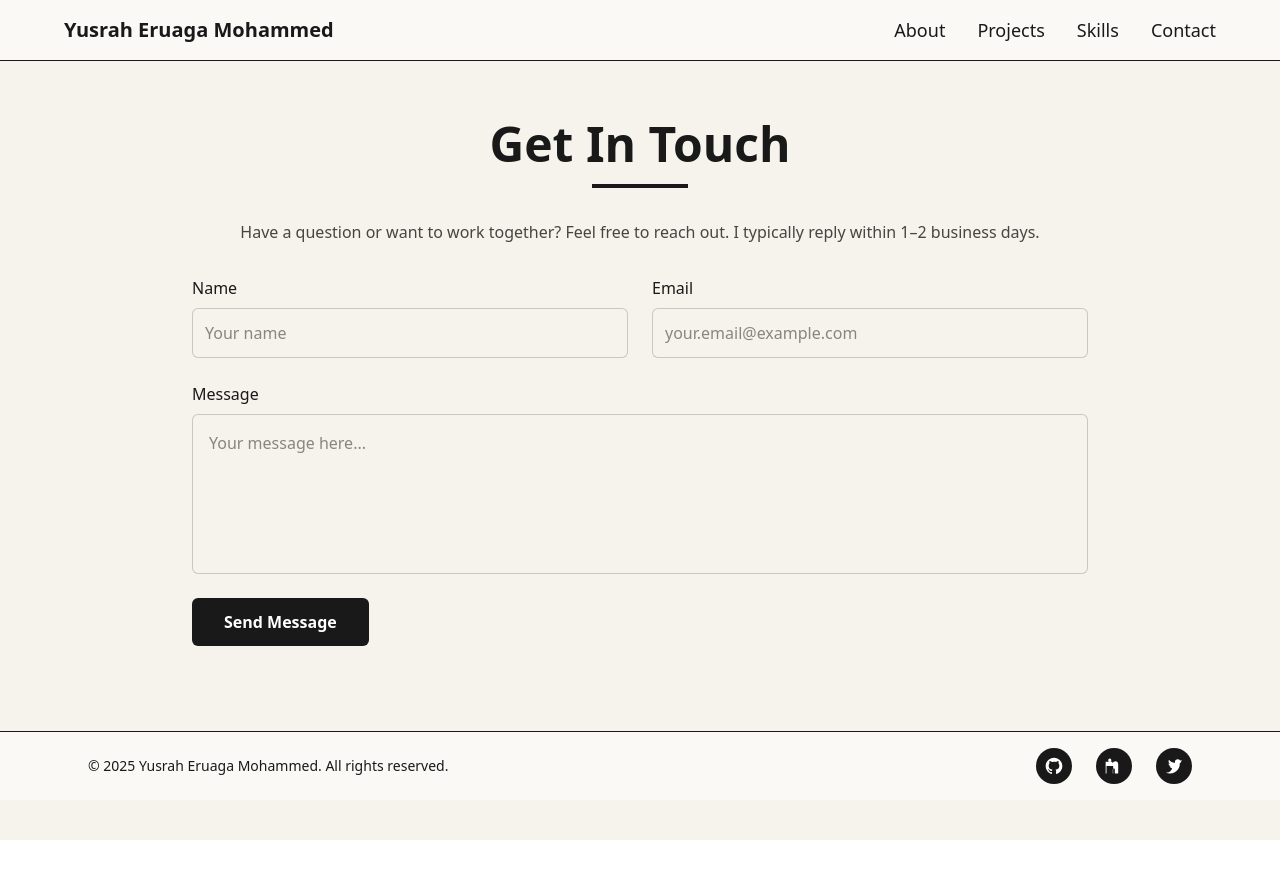
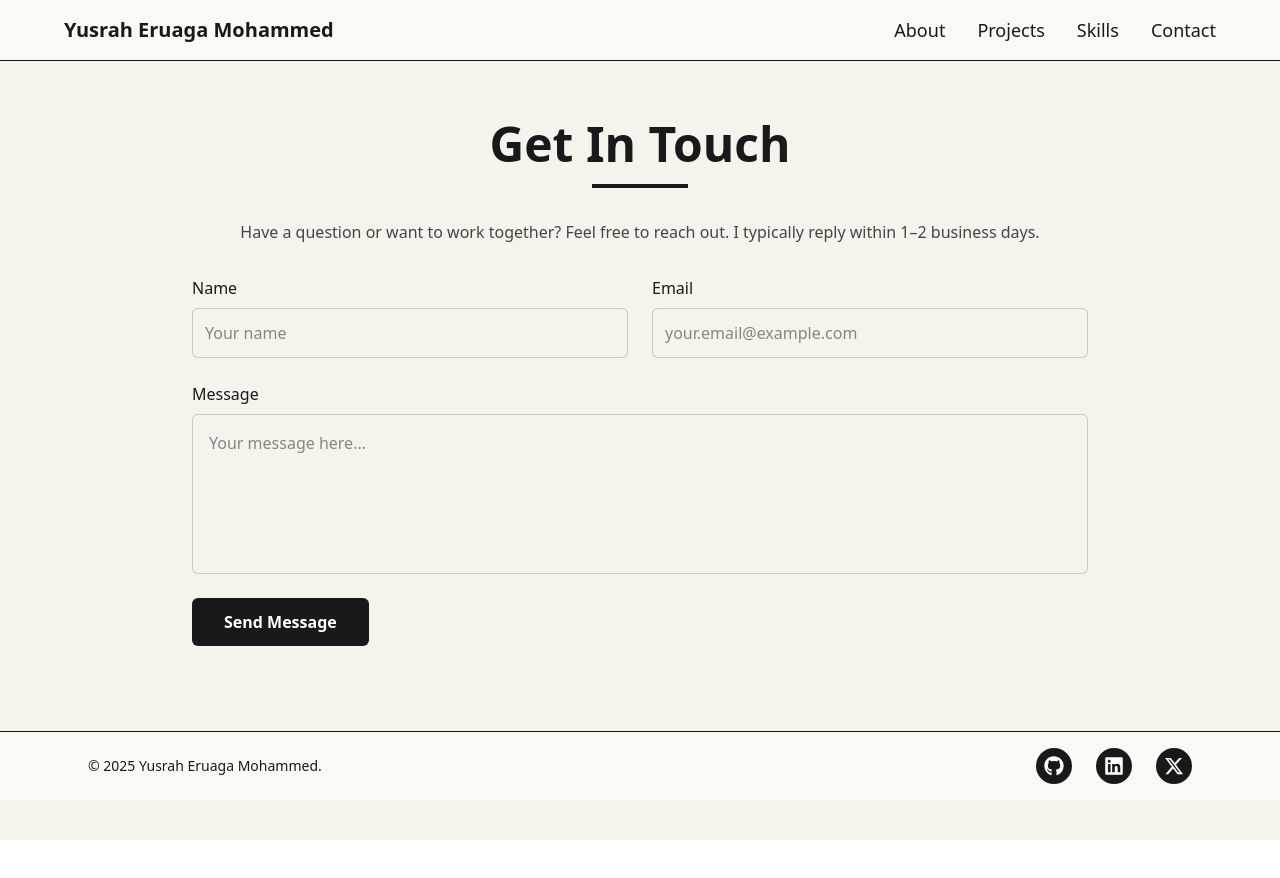
Before and after one commit to miss-yusrah/Portfolio, a React (Vite) app: page /contact in a window 1280 px wide. Shown: the top 878 px of the page. Built offline with nearby package versions, Linux system fonts and the light colour scheme.

Commit message:
updated navbar

```diff
--- a/package.json
+++ b/package.json
@@ -13,6 +13,7 @@
     "@tailwindcss/vite": "^4.1.17",
     "react": "^19.2.0",
     "react-dom": "^19.2.0",
+    "react-icons": "^5.5.0",
     "react-router-dom": "^7.10.0",
     "tailwindcss": "^4.1.17"
   },
--- a/src/components/Footer.tsx
+++ b/src/components/Footer.tsx
@@ -1,26 +1,49 @@
+import { FaGithub, FaLinkedin} from "react-icons/fa";
+import { FaXTwitter } from "react-icons/fa6";
+
 const Footer = () => {
   return (
     <footer className="fixed left-0 bottom-0 w-full border-t border-[#191919] bg-[#FAF9F6] text-[#191919] py-4 px-4 md:px-16 ">
       <div className="max-w-6xl mx-auto px-6 flex items-center justify-between">
-                <p className="text-sm">© {new Date().getFullYear()} Yusrah Eruaga Mohammed. All rights reserved.</p>
+        <p className="text-sm">
+          © {new Date().getFullYear()} Yusrah Eruaga Mohammed.
+        </p>
 
         <div className="flex items-center gap-6">
           {/* simple SVG icon placeholders */}
-                    <a href="https://github.com/miss-yusrah" aria-label="GitHub" target="_blank" rel="noopener noreferrer" className="p-2 rounded-full bg-[#191919] hover:-translate-y-1 hover:scale-105 transition-transform duration-200">
-                        <svg width="20" height="20" viewBox="0 0 24 24" fill="none" className="text-white"><path d="M12 2C6.48 2 2 6.48 2 12c0 4.42 2.87 8.166 6.84 9.49.5.09.68-.22.68-.48 0-.24-.01-.87-.01-1.71-2.78.6-3.37-1.34-3.37-1.34-.45-1.16-1.11-1.47-1.11-1.47-.91-.62.07-.61.07-.61 1 .07 1.53 1.03 1.53 1.03.9 1.53 2.36 1.09 2.94.83.09-.65.35-1.09.63-1.34-2.22-.25-4.56-1.11-4.56-4.95 0-1.09.39-1.98 1.03-2.68-.1-.25-.45-1.27.1-2.65 0 0 .84-.27 2.75 1.02A9.56 9.56 0 0 1 12 6.8c.85.004 1.71.115 2.51.34 1.9-1.3 2.74-1.02 2.74-1.02.55 1.38.2 2.4.1 2.65.64.7 1.03 1.6 1.03 2.68 0 3.85-2.34 4.7-4.57 4.95.36.31.68.92.68 1.85 0 1.33-.01 2.4-.01 2.73 0 .27.18.58.69.48C19.14 20.16 22 16.42 22 12c0-5.52-4.48-10-10-10z" fill="currentColor" /></svg>
+          <a
+            href="https://github.com/miss-yusrah"
+            aria-label="GitHub"
+            target="_blank"
+            rel="noopener noreferrer"
+            className="p-2 rounded-full bg-[#191919] hover:-translate-y-1 hover:scale-105 transition-transform duration-200"
+          >
+            <FaGithub size={20} className="text-white" />
           </a>
 
-                    <a href="https://www.linkedin.com/in/yusrah-mohammed-513133312/" aria-label="LinkedIn" target="_blank" rel="noopener noreferrer" className="p-2 rounded-full bg-[#191919] hover:-translate-y-1 hover:scale-105 transition-transform duration-200">
-                        <svg width="20" height="20" viewBox="0 0 24 24" fill="none" className='text-white'><path d="M6.94 6.94a1.94 1.94 0 110-3.88 1.94 1.94 0 010 3.88zM3 21h8v-9H3v9zM21 21h-8v-4.5c0-2.22-2.5-2.05-2.5 0V21H2V7h8v1.7c1.96-3.28 7.04-3.53 7.04 1.56V21z" fill="currentColor" /></svg>
+          <a
+            href="https://www.linkedin.com/in/yusrah-mohammed-513133312/"
+            aria-label="LinkedIn"
+            target="_blank"
+            rel="noopener noreferrer"
+            className="p-2 rounded-full bg-[#191919] hover:-translate-y-1 hover:scale-105 transition-transform duration-200"
+          >
+            <FaLinkedin size={20} className="text-white" />
           </a>
 
-                    <a href=" https://x.com/MohammedNusee?t=EkMjo3Aj8RiuS_3wIhqS3A&s=08" aria-label="Twitter" target="_blank" rel="noopener noreferrer" className="p-2 rounded-full bg-[#191919] text-white hover:-translate-y-1 hover:scale-105 transition-transform duration-200">
-                        <svg width="20" height="20" viewBox="0 0 24 24" fill="none"><path d="M22 5.92c-.63.28-1.3.48-2 .57.72-.43 1.27-1.12 1.53-1.94-.67.4-1.41.7-2.2.86A3.48 3.48 0 0016.5 4c-1.92 0-3.48 1.57-3.48 3.5 0 .27.03.53.09.78-2.89-.15-5.45-1.53-7.17-3.64-.3.52-.47 1.12-.47 1.76 0 1.21.62 2.28 1.56 2.91-.58-.02-1.13-.18-1.61-.44v.04c0 1.7 1.21 3.12 2.82 3.45-.29.08-.6.12-.92.12-.22 0-.43-.02-.64-.06.43 1.3 1.67 2.25 3.14 2.28A6.98 6.98 0 012 19.54 9.86 9.86 0 007.29 21c7.55 0 11.69-6.25 11.69-11.67v-.53c.8-.57 1.49-1.28 2.03-2.09-.73.33-1.51.56-2.32.66z" fill="currentColor" /></svg>
+          <a
+            href=" https://x.com/MohammedNusee"
+            aria-label="X"
+            target="_blank"
+            rel="noopener noreferrer"
+            className="p-2 rounded-full bg-[#191919] text-white hover:-translate-y-1 hover:scale-105 transition-transform duration-200"
+          >
+            <FaXTwitter size={20} className="text-white" />
           </a>
         </div>
       </div>
     </footer>
-    )
-}
+  );
+};
 
-export default Footer
+export default Footer;
--- a/src/components/Navbar.tsx
+++ b/src/components/Navbar.tsx
@@ -64,15 +64,15 @@ const Navbar: React.FC = () => {
         {/* Mobile menu: animated slide-down */}
         <div
           id="mobile-menu"
-          className={`md:hidden absolute left-0 right-0 top-full bg-transparent overflow-hidden transition-all duration-300 ease-in-out ${open ? 'max-h-60 opacity-100' : 'max-h-0 opacity-0'
+          className={`md:hidden absolute left-0 right-0 top-full bg-[#F5F3EB] rounded-b-xl shadow-lg overflow-hidden transition-all duration-300 ease-in-out ${open ? 'max-h-60 opacity-100' : 'max-h-0 opacity-0'
             }`}
           aria-hidden={!open}
         >
           <div className="flex flex-col p-4 gap-3">
-            <Link onClick={() => setOpen(false)} to="/about" className="text-[#191919] text-lg font-medium px-2 py-2 rounded hover:bg-[rgba(25,25,25,0.04)] hover:-translate-y-1 hover:scale-105 transition-transform duration-200">About</Link>
-            <Link onClick={() => setOpen(false)} to="/projects" className="text-[#191919] text-lg font-medium px-2 py-2 rounded hover:bg-[rgba(25,25,25,0.04)] hover:-translate-y-1 hover:scale-105 transition-transform duration-200">Projects</Link>
-            <Link onClick={() => setOpen(false)} to="/skills" className="text-[#191919] text-lg font-medium px-2 py-2 rounded hover:bg-[rgba(25,25,25,0.04)] hover:-translate-y-1 hover:scale-105 transition-transform duration-200">Skills</Link>
-            <Link onClick={() => setOpen(false)} to="/contact" className="text-[#191919] text-lg font-medium px-2 py-2 rounded hover:bg-[rgba(25,25,25,0.04)] hover:-translate-y-1 hover:scale-105 transition-transform duration-200">Contact</Link>
+            <Link onClick={() => setOpen(false)} to="/about" className="text-[#191919] text-lg font-medium px-2 py-2 rounded hover:bg-[rgba(25,25,25,0.04)] transition hover:underline">About</Link>
+            <Link onClick={() => setOpen(false)} to="/projects" className="text-[#191919] text-lg font-medium px-2 py-2 rounded hover:bg-[rgba(25,25,25,0.04)]transition hover:underline">Projects</Link>
+            <Link onClick={() => setOpen(false)} to="/skills" className="text-[#191919] text-lg font-medium px-2 py-2 rounded hover:bg-[rgba(25,25,25,0.04)] transition hover:underline">Skills</Link>
+            <Link onClick={() => setOpen(false)} to="/contact" className="text-[#191919] text-lg font-medium px-2 py-2 rounded hover:bg-[rgba(25,25,25,0.04)] transition hover:underline">Contact</Link>
           </div>
         </div>
       </nav>
```
Also changed, not shown: 1 other file (tests, documents, lock files or other folders). Lines whose indentation alone changed are shown as unchanged.
